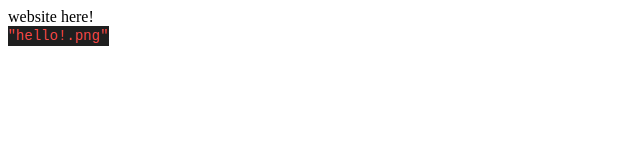
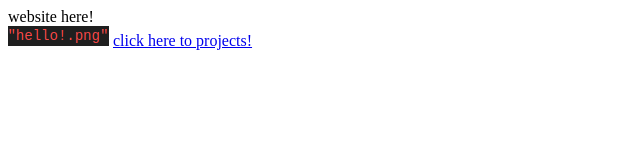
Before and after one commit to itsWilli/itswilli.github.io, a plain HTML site: page index.html in a window 1280 px wide. Shown: the whole page, without its empty margins (0-640 px from the left). Drawn offline with Linux system fonts and the light colour scheme.

Commit message:
added projects

```diff
--- a/index.html
+++ b/index.html
@@ -2,5 +2,7 @@
     <body>
         website here!<br>
         <img src=hello.png>
+
+        <a href="projects.html"> click here to projects!</a>
     </body>
 </html>
```
Also changed, not shown: projects.html (added, +5 -0 lines).
